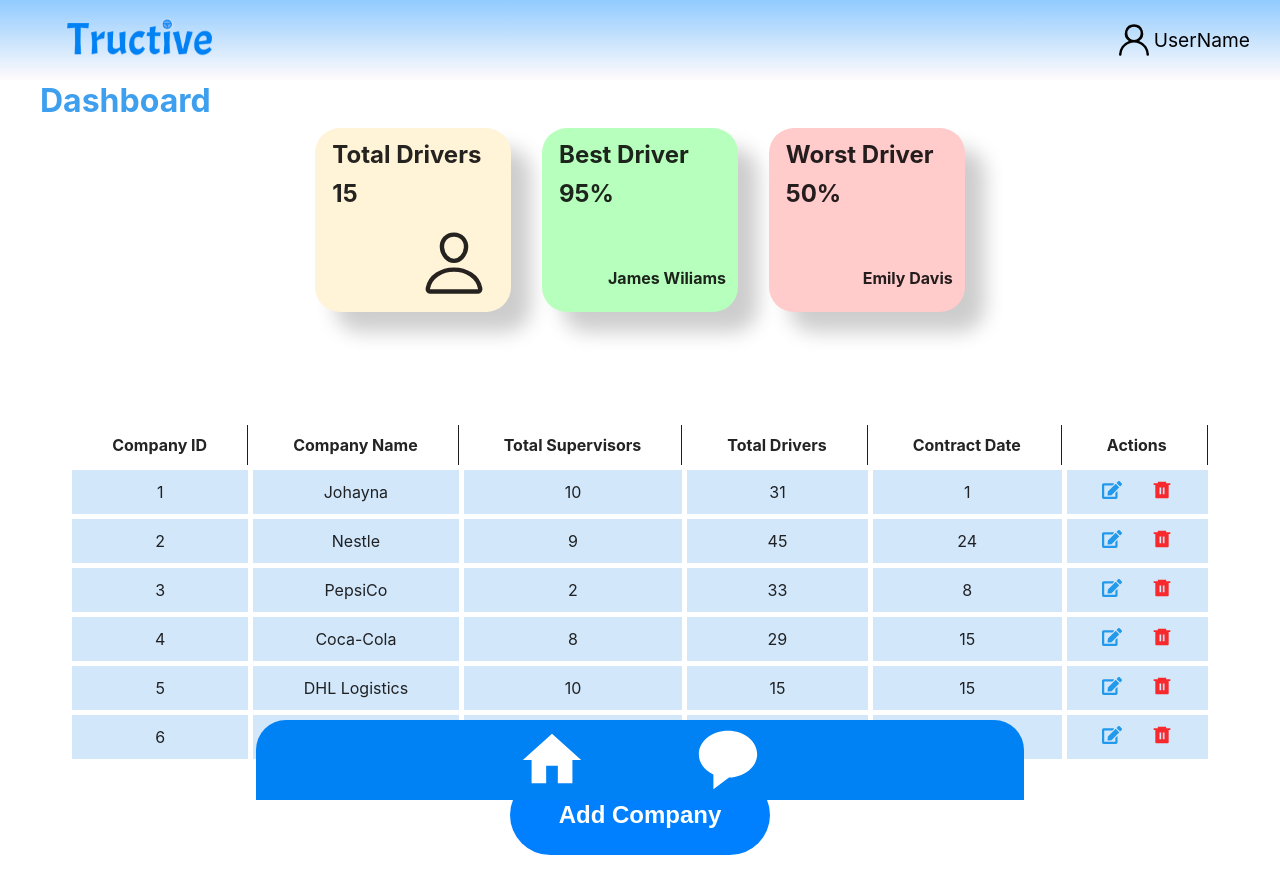
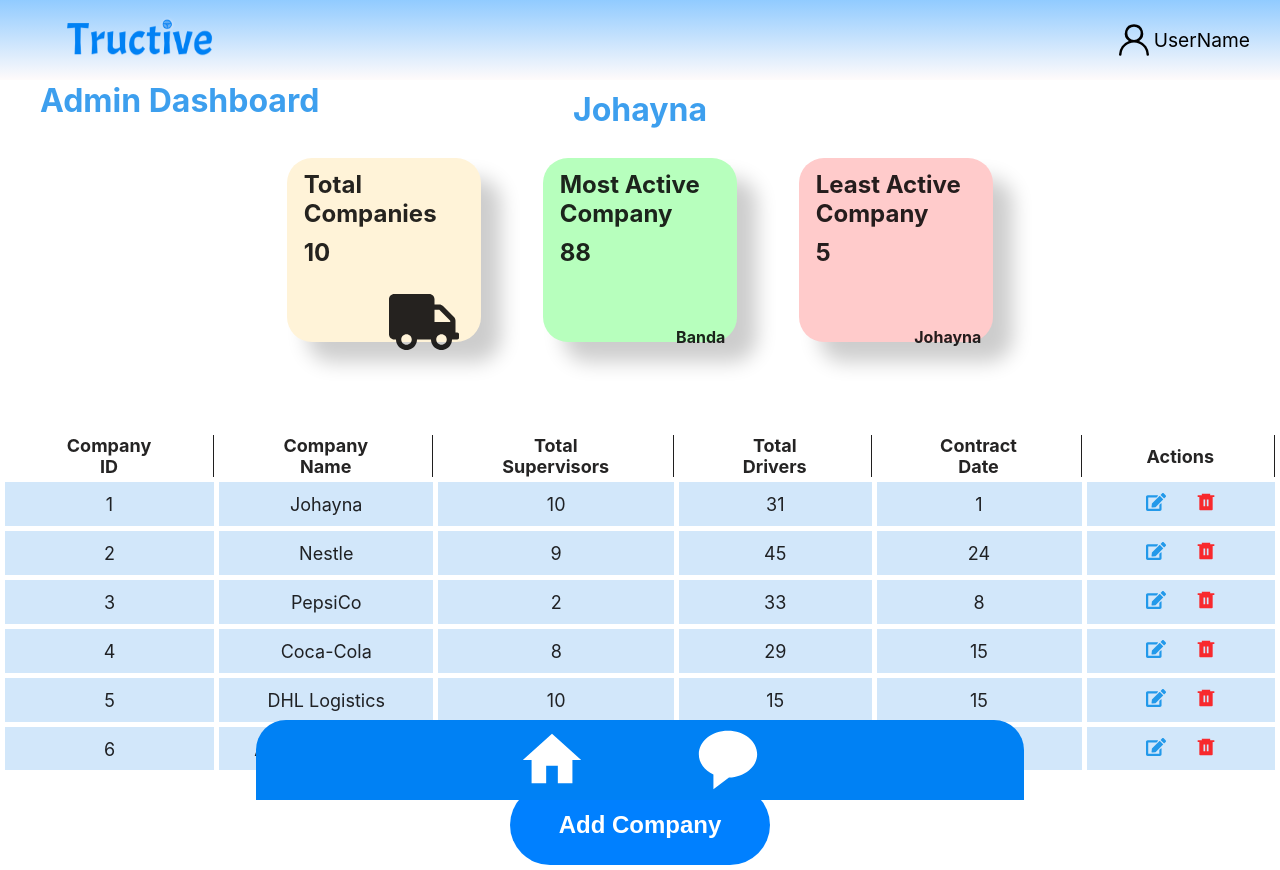
Before and after one commit to m7modfayez/tructive, a React (Vite) app: page /admin-dashborad in a window 1280 px wide. Built offline with nearby package versions, Linux system fonts and the light colour scheme.

Commit message:
making some base components

```diff
--- a/src/App.css
+++ b/src/App.css
@@ -123,8 +123,6 @@ img{
 .drivers {
   display: flex;
   width: 60%;
-  margin-left: 10px;
-  /* background-color: antiquewhite; */
   /* background-color: rgb(188, 188, 188); */
   height: 200px;
   align-items: center;
@@ -145,7 +143,7 @@ img{
   width: 25%;
   height: 90%;
   box-shadow: 20PX 20px 20px rgba(0, 0, 0, 0.2);
-  margin: 0 2%;
+  margin: 0 4%;
   padding: 2px;
   border-radius: 25px;
 }
@@ -164,7 +162,7 @@ img{
 }
 
 .table-div{
-  margin: 100px auto 0 auto;
+  margin: 80px auto 0 auto;
   /* background-color: #0081F4; */
   width:fit-content;
   /* width: 80%; */
@@ -190,19 +188,21 @@ img{
 thead {
   height: 40px;
   position: sticky;
+  margin-bottom: 3px;
+  /* border-spacing: 0px; */
   top: 0px;
   background-color: white;
 }
 
 th  {
   border-right:  #201f1f 1px solid ;
-  border-spacing: 4px;
-  padding: 0px 10px;
+  /* border-spacing: 4px; */
+  padding: 0px 15px;
 
 }
 td {
   background-color: #D2E7FA;
-  padding: 4px 10px;
+  padding: 12px 10px;
 
   /* color: #c6ffc4; */
   /* color: #ff8567; */
--- a/src/assets/components/Dashboard.tsx
+++ b/src/assets/components/Dashboard.tsx
@@ -10,7 +10,7 @@ function Dashboard() {
         <>
         <div className='dashboard'>
 
-        <Header />
+        <Header role="Supervisor" />
         <DashboardBody />
         <Outlet />
         <NavBar />
--- a/src/assets/components/DashboardBody.tsx
+++ b/src/assets/components/DashboardBody.tsx
@@ -1,5 +1,6 @@
 import { BrowserRouter as Router, Routes, Route, useNavigate } from "react-router-dom";
 import DriverInfo from "./DriverInfo"
+import ComapnyName from "./base-components/CompanyName";
 import DriverTable from "./DriverTable";
 
 
@@ -15,9 +16,16 @@ function DashboardBody() {
           <div className="dash-body">
 
 
-            <div style={{marginLeft: '20%', color:'#3D9FEE' }}>
+            {/* <div style={{marginLeft: '20%', color:'#3D9FEE' }}>
                 <h1>Company Name</h1>
-            </div>
+            </div> */}
+
+            {/* <div style={{margin: '0 auto', width: "fit-content", color:'#3D9FEE' }}>
+                <h1>Company Name</h1>
+            </div> */}
+
+            <ComapnyName companyName="Johayna" />
+
             <DriverInfo onChildClick={handleClick} />
             <DriverTable />
             {/* <Router>
--- a/src/assets/components/Header.tsx
+++ b/src/assets/components/Header.tsx
@@ -1,7 +1,12 @@
 
 import { GoPerson } from "react-icons/go";
 
-function Header() {
+type HeaderProps = {
+    role: string;
+  };
+
+
+function Header({role}: HeaderProps ) {
 
     return (
         <>
@@ -21,7 +26,7 @@ function Header() {
 
          </div>
          <div className="dash-head">
-              <h1>Dashboard</h1>
+              <h1> {role} Dashboard</h1>
       </div>
 
 
--- a/src/assets/components/admin-dashboard/AdminDashBody.tsx
+++ b/src/assets/components/admin-dashboard/AdminDashBody.tsx
@@ -1,5 +1,7 @@
 import { RiDeleteBin6Fill } from "react-icons/ri";
 import { FaEdit } from "react-icons/fa";
+import ComapnyName from "../base-components/CompanyName";
+import CompaniesInfo from "./CompaniesInfo";
 import Table from "../base-components/Table";
 import DriverInfo from "../DriverInfo";
 import BaseButton from "../base-components/BaseButton";
@@ -206,7 +208,15 @@ function AdminDashBody() {
                 <h1>Company Name</h1>
         </div> */}
 
-        <DriverInfo onChildClick={companyHandleOnClick} />
+        {/* company name */}
+        <div style={{ width: "fit-content", margin: "-30px auto 0"}}>
+           <ComapnyName companyName="Johayna" />
+        </div>
+
+        {/* <DriverInfo onChildClick={companyHandleOnClick} /> */}
+
+        <CompaniesInfo onTotalCompaniesClick={companyHandleOnClick} />
+
         <Table headers={companiesHeaders} data={companiesData} className="companies-table" />
         <div style={{ margin: "10px auto 0px auto", backgroundColor: "", width: "fit-content" }}>
         <BaseButton name="Add Company" className="admin-addCompany-button" baseButtonOnClick={addCompanyOnClick} />
--- a/src/assets/components/admin-dashboard/AdminDashboard.tsx
+++ b/src/assets/components/admin-dashboard/AdminDashboard.tsx
@@ -7,7 +7,7 @@ function AdminDashboard() {
 
     return(
         <>
-          <Header />
+          <Header role="Admin" />
           <AdminDashBody />
           <AdminNav />
         </>
--- /dev/null
+++ b/src/assets/components/admin-dashboard/CompaniesInfo.tsx
@@ -0,0 +1,26 @@
+import { FaTruck } from "react-icons/fa";
+import CardInfo from "../base-components/CardsInfo";
+
+interface props {
+    onTotalCompaniesClick:  () => void;
+}
+
+
+function CompaniesInfo({onTotalCompaniesClick}:props ) {
+
+    const total_icon = <FaTruck size={70} style={{ margin:'20px', float: 'right',}} />;
+
+
+    const total_card = {cardName: "Total Companies", number: 10, icon: <FaTruck size={70} style={{ margin:'20px', float: 'right',}} /> }
+    const best_card = {cardName: "Most Active Company", number: 88, name: "Banda" }
+    const worst_card = {cardName: "Least Active Company", number: 5, name: "Johayna" }
+
+
+    return(
+        <>
+          <CardInfo onChildClick={onTotalCompaniesClick} totalCard={total_card} bestCard={best_card} worstCard={worst_card} />
+        </>
+    )
+}
+
+export default CompaniesInfo;
--- /dev/null
+++ b/src/assets/components/base-components/CardsInfo.tsx
@@ -0,0 +1,48 @@
+import { IconType } from "react-icons";
+import { IoPersonOutline } from "react-icons/io5";
+
+
+interface DriverInfoProps {
+    onChildClick: () => void,
+    totalCard: {cardName: string, number: number, icon: any},
+    bestCard: {cardName: string, number: number, name: string},
+    worstCard: {cardName: string, number: number, name: string},
+  }
+
+function CardInfo({totalCard, bestCard, worstCard , onChildClick}: DriverInfoProps) {
+
+
+
+    return(
+        <>
+          <div className="drivers">
+
+            <div onClick={onChildClick} className="driver tot-drivers">
+                <h2>{totalCard.cardName}</h2>
+                {/* <p>click to see</p> */}
+                <h2>{totalCard.number}</h2>
+                {totalCard.icon}
+                {/* < totalCard.icon size={70} style={{ margin:'20px', float: 'right',}} /> */}
+                {/* <IoPersonOutline size={70} style={{ margin:'20px', float: 'right',}} /> */}
+            </div>
+
+            <div className="driver" style={{backgroundColor:'rgb(183, 255, 189)',}}>
+                <h2>{bestCard.cardName}</h2>
+                <h2>{bestCard.number}</h2>
+                <h4>{bestCard.name}</h4>
+
+            </div>
+
+            <div className="driver" style={{backgroundColor:'rgb(255, 203, 203)',}}>
+                <h2>{worstCard.cardName}</h2>
+                <h2>{worstCard.number}</h2>
+                <h4>{worstCard.name}</h4>
+
+            </div>
+
+          </div>
+        </>
+    )
+}
+
+export default CardInfo;
--- /dev/null
+++ b/src/assets/components/base-components/CompanyName.tsx
@@ -0,0 +1,17 @@
+
+type CompanyProps = {
+    companyName: string;
+  };
+
+function ComapnyName({companyName}: CompanyProps) {
+
+    return(
+        <>
+          <div style={{margin: '0px auto 0px auto', width: "fit-content", color:'#3D9FEE' }}>
+                 <h1>{companyName}</h1>
+          </div>
+        </>
+    )
+}
+
+export default ComapnyName;
--- a/src/assets/components/home-page-components/HomePage.css
+++ b/src/assets/components/home-page-components/HomePage.css
@@ -554,12 +554,14 @@ input[type="password"] {
 .companies-table {
     /* background-color: #ccc; */
     /* table-layout: fixed; */
+    font-size: large;
 }
 
 .companies-table th,
 .companies-table td {
-    padding: 0 40px;
+    padding: 0 60px;
 }
+
 .companies-table td{
     padding: 10px;
 }
```
